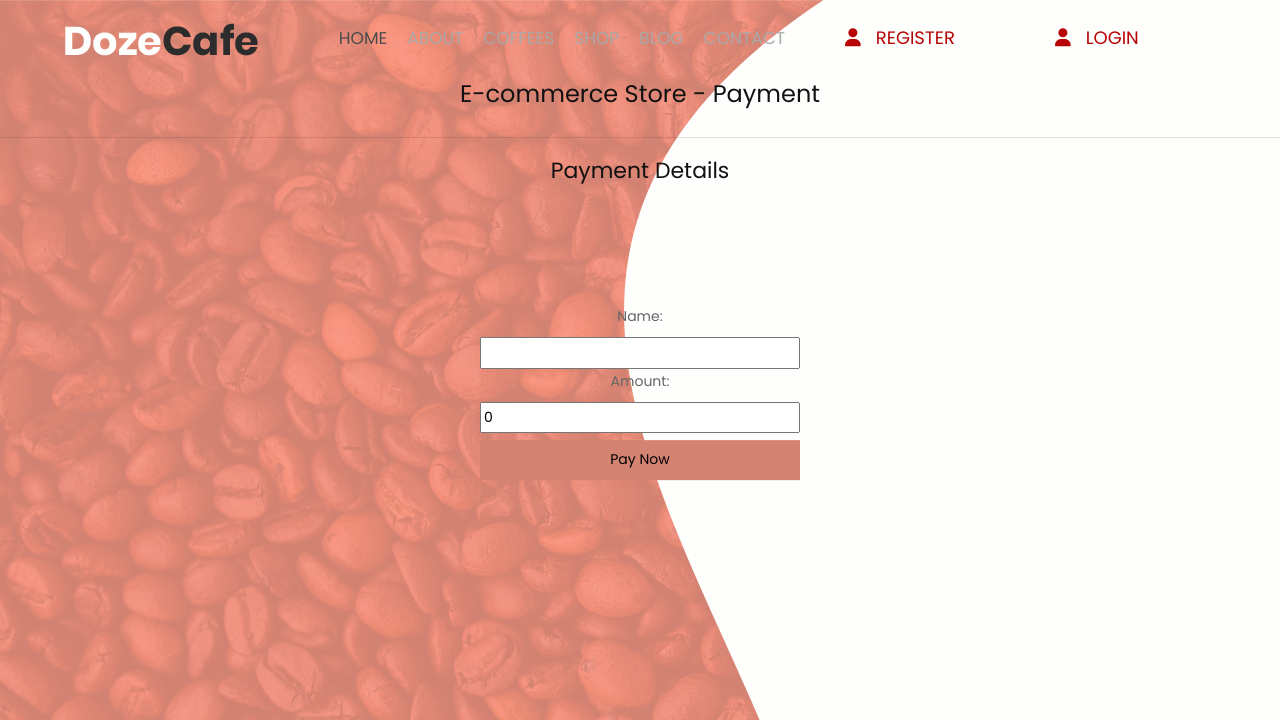
After one commit to Aerial203/Ecommercecoffeesite, a Flask app: page /payment in a window 1280 px wide. The commit adds this page. Shown: the top 720 px of the page. Run offline with Flask 3, Linux system fonts and the light colour scheme; some libraries are stand-ins or nearby versions.

Commit message:
Add payment method

```diff
--- a/main.py
+++ b/main.py
@@ -8,7 +8,6 @@ from Forms import LoginForm, RegisterForm
 from flask_sqlalchemy import SQLAlchemy
 from flask_login import login_user, LoginManager, login_required, current_user, logout_user, UserMixin
 from data import data
-# from sqlalchemy.sql import text
 
 app = Flask(__name__)
 
@@ -26,6 +25,12 @@ login_manager = LoginManager()
 login_manager.init_app(app)
 USER_ADD_CART = []
 
+
+def getTotal():
+    total = 0
+    for t in USER_ADD_CART:
+        total += float(t['price'])
+    return round(total, 2)
 
 @login_manager.user_loader
 def load_user(user_id):
@@ -95,10 +100,7 @@ def register():
 
 @app.route("/checkout")
 def checkout():
-    total = 0
-    for t in USER_ADD_CART:
-        total += round(float(t['price']), 2)
-    return render_template("checkout.html", cart_items = USER_ADD_CART, total=total)
+    return render_template("checkout.html", cart_items = USER_ADD_CART, total=getTotal(), Esewadone="", cashPayment="")
 
 
 @app.route("/logout")
@@ -150,6 +152,26 @@ def shop(category):
     else:
         return render_template('shop.html', data=manufactored_data)
 
+
+
+@app.route("/payment")
+def payment():
+    return render_template("payment.html", total=getTotal())
+
+
+@app.route("/EsewaSuccess", methods=["POST"])
+def EsewaSuccess():
+    return render_template("checkout.html", cart_items = USER_ADD_CART, total=getTotal(), Esewadone="Ok", cashPayment="")
+
+
+@app.route("/cashPayment")
+def cashPayment():
+    return render_template("checkout.html", cart_items = USER_ADD_CART, total=getTotal(), Esewadone="", cashPayment="OK")
+
+@app.route("/success")
+def success():
+    pass
+
 @app.route("/blog")
 def blog():
     return render_template("blog.html")
--- /dev/null
+++ b/static/css/payment.css
@@ -0,0 +1,35 @@
+body {
+    background-image: url("../images/banner-bg.png");
+    position: relative;
+}
+
+.payment-heading {
+    text-align: center;
+}
+
+.form {
+    position: absolute;
+    width: 20rem;
+    left: 50%;
+    transform: translate(-50%, 61%);
+    display: flex;
+    align-items: center;
+    justify-content: center;
+    flex-direction: column;
+}
+
+.form input {
+    width: 100%;
+}
+
+.form button {
+    margin-top: 2%;
+    width: 100%;
+    height: 2.5rem;
+    background-color: #d48272;
+}
+
+.form button:hover {
+    background-color: #ffffff;
+    border: 1px solid #d48272;
+}
--- a/static/css/style.css
+++ b/static/css/style.css
@@ -492,13 +492,12 @@ button {
     margin: 0 auto;
     text-align: center;
     padding-top: 20px;
-    display: flex;
+    display: inline-block;
 }
 
 .read_bt a {
     width: 100%;
     float: left;
-    font-size: 16px;
     color: #B70404;
     text-align: center;
     border-radius: 5px;
--- a/templates/nav.html
+++ b/templates/nav.html
@@ -42,7 +42,7 @@
             </div>
             {%else:%}
             <div class="cart">
-               <a href="{{url_for('checkout')}}"><i class="fas fa-shopping-cart"></i></a>
+               <a href="{{url_for('checkout')}}"><i class="fas fa-shopping-cart" style="font-size: x-large;"></i></a>
                <span class="label">1</span>
              </div>
             <div class="login_bt">
--- /dev/null
+++ b/templates/payment.html
@@ -0,0 +1,18 @@
+{%include 'header.html'%}
+<link rel="stylesheet" href="{{url_for('static', filename='css/payment.css')}}">
+{%include 'nav.html'%}
+
+<h1 class="payment-heading">E-commerce Store - Payment</h1>
+    <hr>
+    <h2 class="payment-heading">Payment Details</h2>
+    <form action="/EsewaSuccess" method="POST" class="form">
+        <input type="hidden" name="csrf_token" value="{{ csrf_token() }}">
+        <label for="name">Name:</label>
+        <input type="text" id="name" name="name" required>
+        <label for="amount">Amount:</label>
+        <input type="text" id="amount" name="amount" required value="{{total}}" onkeydown="return false">
+        <button type="submit">Pay Now</button>
+    </form>
+
+
+{%include 'footer.html'%}
--- /dev/null
+++ b/templates/sucess.html
@@ -0,0 +1,5 @@
+{%include 'header.html'%}
+
+{%include 'nav.html'%}
+
+{%include 'footer.html'%}
```
Also changed, not shown: templates/checkout.html (+11 -18 lines).
